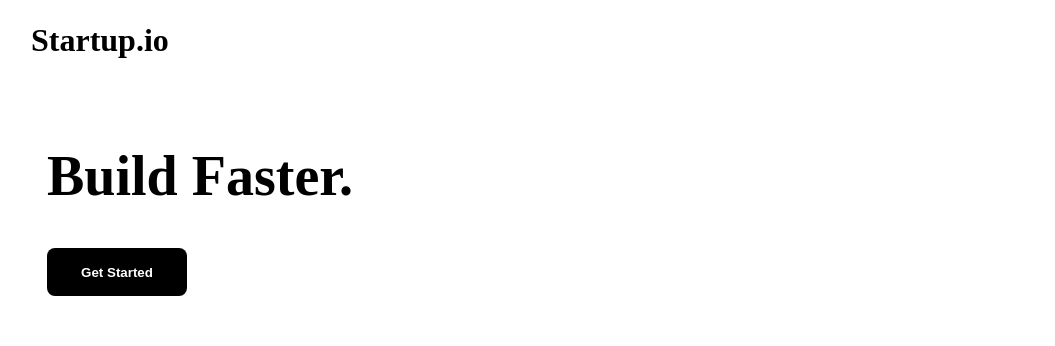
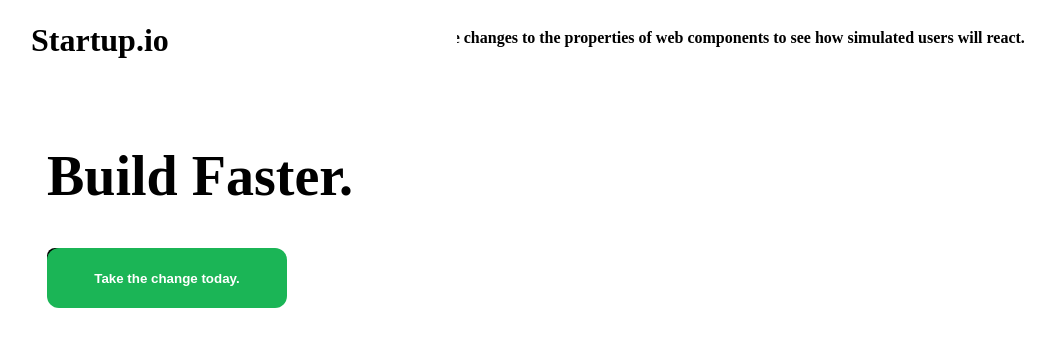
Before and after one commit to BoscoZhangers/test2, a React app: page / in a window 1280 px wide. Shown: the top 346 px of the page, without its empty margins (1-1056 px from the left). Built offline with nearby package versions, Linux system fonts and the light colour scheme; no server answers; the HTML template or start-up script is replaced by a standard one.

Commit message:
Modify HTML

```diff
--- a/src/App.jsx
+++ b/src/App.jsx
@@ -35,6 +35,17 @@ export default function App() {
         Get Started
       </button>
 
+      <h4>
+        Some small details to describe what this project is about. We make changes to the properties of web components to see how simulated users will react.
+      </h4>
+
+      <button
+        data-darwin-id="btn-cta-2"
+        style={{ position: 'absolute', left: 40, top: 240, width: 240, height: 60, backgroundColor: '#1bb556', borderRadius: '12px', color: 'white', fontWeight: 'bold', border: 'none', cursor: 'pointer'}}
+      >
+        Take the change today.
+      </button>
+
     </div>
   );
 }
```
